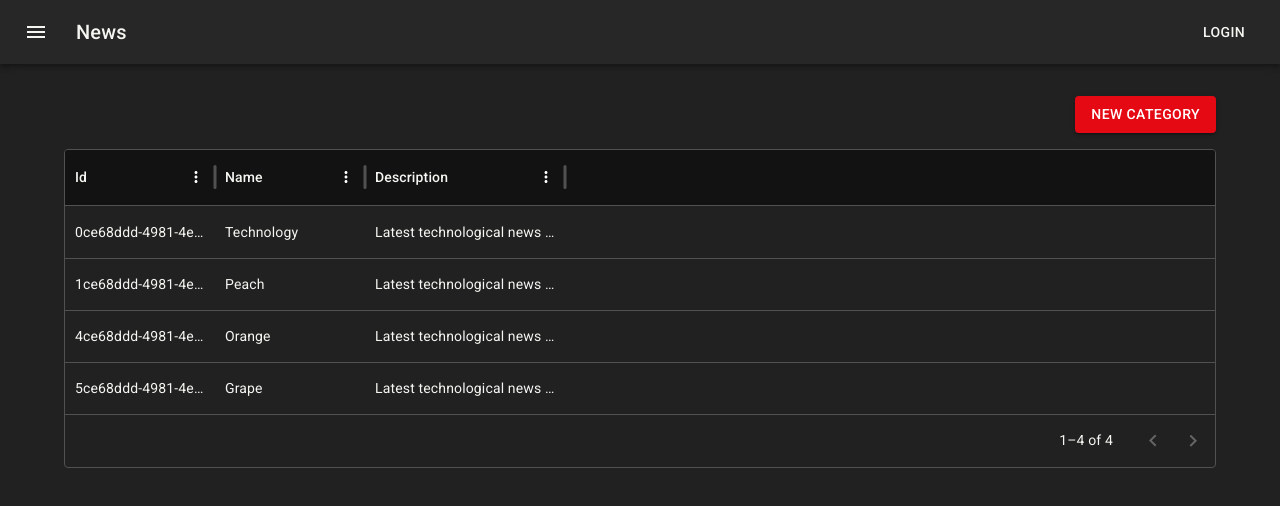
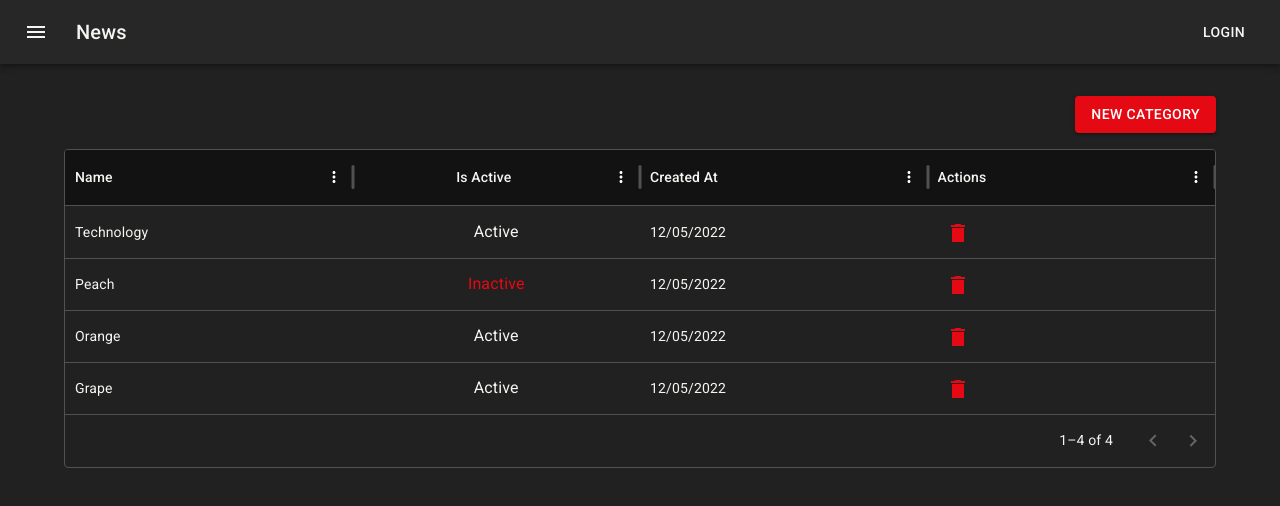
Before and after one commit to vaguiiinho/admin-videos-react, a React (Create React App) app: page /categories in a window 1280 px wide. Shown: the top 506 px of the page. Built offline with nearby package versions, Linux system fonts and the light colour scheme.

Commit message:
Customizando campos do datagrid categorias

```diff
--- a/src/features/categories/CategoryList.tsx
+++ b/src/features/categories/CategoryList.tsx
@@ -1,8 +1,9 @@
-import { Box, Button } from "@mui/material";
-import { DataGrid, GridColDef, GridRowsProp } from '@mui/x-data-grid';
+import { Box, Button, Typography, IconButton } from "@mui/material";
+import { DataGrid, GridColDef, GridRenderCellParams, GridRowsProp } from '@mui/x-data-grid';
 import { Link } from "react-router-dom";
 import { useAppSelector } from "../../app/hooks";
 import { selectorCategories } from "./categorySlice";
+import { DeleteSharp } from "@mui/icons-material";
 
 
 export function CategoryList() {
@@ -11,14 +12,56 @@ export function CategoryList() {
     const rows: GridRowsProp = categories.map((category) => ({
         id: category.id,
         name: category.name,
-        description: category.description
+        description: category.description,
+        createdAt: new Date(category.createdAt).toLocaleDateString('pt-BR'),
+        isActive: category.isActive,
     }))
 
     const columns: GridColDef[] = [
-        { field: 'id', headerName: 'Id', width: 150 },
-        { field: 'name', headerName: 'Name', width: 150 },
-        { field: 'description', headerName: 'Description', width: 200 },
+        {
+            field: 'name',
+            headerName: 'Name',
+            flex: 1,
+        },
+        {
+            field: 'isActive',
+            headerName: 'Is Active',
+            flex: 1,
+            type: "boolean",
+            renderCell: renderCellIsActive
+        },
+        {
+            field: 'createdAt',
+            headerName: 'Created At',
+            flex: 1,
+        },
+        {
+            field: 'id',
+            headerName: 'Actions',
+            flex: 1,
+            renderCell: renderActionsCell
+        },
     ];
+
+    function renderCellIsActive(row: GridRenderCellParams) {
+        return (
+            <Typography color={row.value ? "primary" : "secondary"}>
+                {row.value ? "Active" : "Inactive"}
+            </Typography>
+        )
+    }
+
+    function renderActionsCell(row: GridRenderCellParams) {
+        return (
+            <IconButton
+                aria-label="Delete"
+                color="secondary"
+                onClick={() => console.log('clicked')}
+            >
+                <DeleteSharp />
+            </IconButton>
+        )
+    }
 
     return (
         <Box maxWidth="lg" sx={{ my: 4 }}>
--- a/src/features/categories/categorySlice.ts
+++ b/src/features/categories/categorySlice.ts
@@ -24,7 +24,7 @@ const category: Category = {
 
 const categories = [
     category,
-    { ...category, id: "1ce68ddd-4981-4ee2-a23b-a01bbc8c8bb", name: "Peach" },
+    { ...category, id: "1ce68ddd-4981-4ee2-a23b-a01bbc8c8bb", name: "Peach", isActive: false },
     { ...category, id: "4ce68ddd-4981-4ee2-a23b-a01bbc8c8bc", name: "Orange" },
     { ...category, id: "5ce68ddd-4981-4ee2-a23b-a01bbc8c8bc", name: "Grape" },
 ]
```
